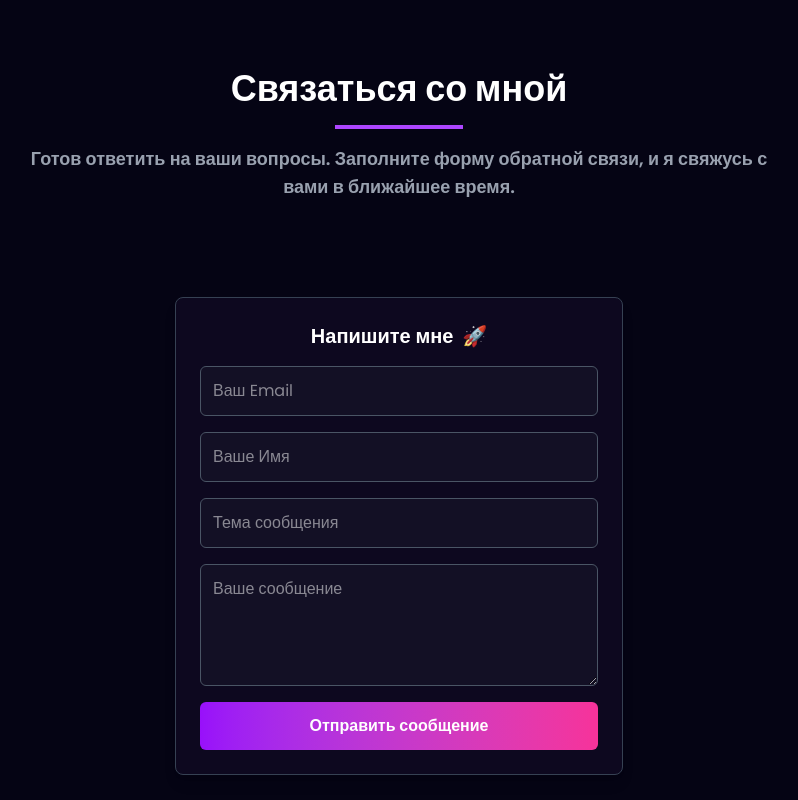
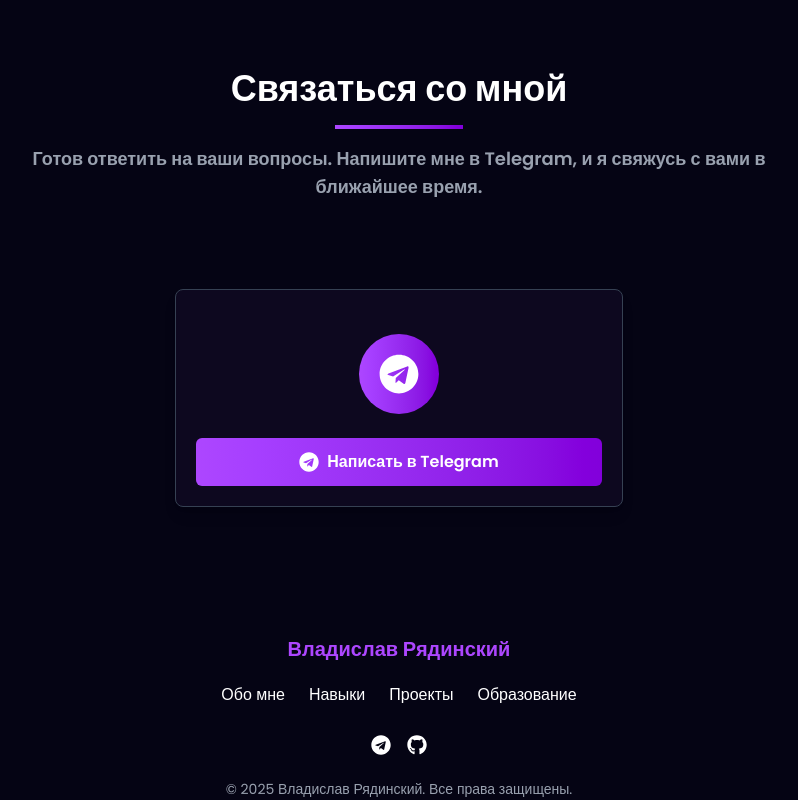
Before and after one commit to vlad-ryad/portfolio_project, a React (Vite) app: page / in a window 1280 px wide. Shown: the part 4980-5780 px from the top of the page, without its empty margins (241-1039 px from the left). Built offline with nearby package versions, Linux system fonts and the light colour scheme.

Commit message:
feat: заменил контактную форму ссылкой в Telegram

```diff
--- a/src/components/Contact/Contact.jsx
+++ b/src/components/Contact/Contact.jsx
@@ -1,112 +1,47 @@
-import React, {useRef, useState} from "react";
-import emailjs from "@emailjs/browser";
-import {ToastContainer, toast} from "react-toastify";
-import "react-toastify/dist/ReactToastify.css";
+import React from "react";
+import { FaTelegram } from "react-icons/fa";
 
 const Contact = () => {
-  const form = useRef();
-  const [isSent, setIsSent] = useState(false);
+  const telegramUsername = "vlad_ryad"; // Замените на ваш username Telegram
 
-  const sendEmail = (e) => {
-    e.preventDefault();
-
-    emailjs
-      .sendForm("service_7d77rx4",  //  EmailJS Service ID
-        "template_25dxhsa",  //  EmailJS Template ID
-        form.current, "bGqgZGx8StvObPdgC"  //  EmailJS Public Key
-      )
-      .then(() => {
-        setIsSent(true);
-        form.current.reset(); // Очистка полей формы после отправки
-        toast.success("Сообщение успешно отправлено! ✅", {
-          position: "top-right",
-          autoClose: 3000,
-          hideProgressBar: false,
-          closeOnClick: true,
-          pauseOnHover: true,
-          draggable: true,
-          theme: "dark",
-        });
-      }, (error) => {
-        console.error("Ошибка при отправке сообщения:", error);
-        toast.error("Не удалось отправить сообщение. Пожалуйста, попробуйте еще раз.", {
-          position: "top-right",
-          autoClose: 3000,
-          hideProgressBar: false,
-          closeOnClick: true,
-          pauseOnHover: true,
-          draggable: true,
-          theme: "dark",
-        });
-      });
-  };
-
-  return (<section
+  return (
+    <section
       id="contact"
       className="flex flex-col items-center justify-center py-24 px-[12vw] md:px-[7vw] lg:px-[20vw]"
     >
-    {/* Контейнер уведомлений */}
-    <ToastContainer />
-
       {/* Заголовок секции */}
       <div className="text-center mb-16">
         <h2 className="text-4xl font-bold text-white">Связаться со мной</h2>
-      <div className="w-32 h-1 bg-purple-500 mx-auto mt-4"></div>
+        <div className="w-32 h-1 bg-gradient-to-r from-purple-500 to-purple-700 mx-auto mt-4"></div>
         <p className="text-gray-400 mt-4 text-lg font-semibold">
-        Готов ответить на ваши вопросы. Заполните форму обратной связи, и я свяжусь с вами в ближайшее время.
+          Готов ответить на ваши вопросы. Напишите мне в Telegram, и я свяжусь с вами в ближайшее время.
         </p>
       </div>
 
-    {/* Форма обратной связи */}
-    <div className="mt-8 w-full max-w-md bg-[#0d081f] p-6 rounded-lg shadow-lg border border-gray-700">
-      <h3 className="text-xl font-semibold text-white text-center">
-        Напишите мне <span className="ml-1">🚀</span>
-      </h3>
+      {/* Блок связи через Telegram */}
+      <div className="mt-6 w-full max-w-md bg-[#0d081f] p-5 rounded-lg shadow-lg border border-gray-700">
 
-      <form
-        ref={form}
-        onSubmit={sendEmail}
-        className="mt-4 flex flex-col space-y-4"
+        <div className="mt-6 flex flex-col items-center space-y-6">
+          {/* Иконка Telegram */}
+          <div className="w-20 h-20 bg-gradient-to-r from-purple-500 to-purple-700 rounded-full flex items-center justify-center">
+            <FaTelegram className="w-10 h-10 text-white" />
+          </div>
+
+          {/* Кнопка перехода в Telegram */}
+          <a
+            href={`https://t.me/${telegramUsername}`}
+            target="_blank"
+            rel="noopener noreferrer"
+            className="w-full bg-gradient-to-r from-purple-500 to-purple-700 py-3 text-white font-semibold rounded-md hover:opacity-90 transition flex items-center justify-center space-x-2 hover:from-purple-600 hover:to-purple-800"
           >
-        <input
-          type="email"
-          name="user_email"
-          placeholder="Ваш Email"
-          required
-          className="w-full p-3 rounded-md bg-[#131025] text-white border border-gray-600 focus:outline-none focus:border-purple-500"
-        />
-        <input
-          type="text"
-          name="user_name"
-          placeholder="Ваше Имя"
-          required
-          className="w-full p-3 rounded-md bg-[#131025] text-white border border-gray-600 focus:outline-none focus:border-purple-500"
-        />
-        <input
-          type="text"
-          name="subject"
-          placeholder="Тема сообщения"
-          required
-          className="w-full p-3 rounded-md bg-[#131025] text-white border border-gray-600 focus:outline-none focus:border-purple-500"
-        />
-        <textarea
-          name="message"
-          placeholder="Ваше сообщение"
-          rows="4"
-          required
-          className="w-full p-3 rounded-md bg-[#131025] text-white border border-gray-600 focus:outline-none focus:border-purple-500"
-        />
+            <FaTelegram className="w-5 h-5 text-white" />
+            <span>Написать в Telegram</span>
+          </a>
 
-        {/* Кнопка отправки */}
-        <button
-          type="submit"
-          className="w-full bg-gradient-to-r from-purple-600 to-pink-500 py-3 text-white font-semibold rounded-md hover:opacity-90 transition"
-        >
-          Отправить сообщение
-        </button>
-      </form>
         </div>
-  </section>);
+      </div>
+    </section>
+  );
 };
 
 export default Contact;
```
Lines whose indentation alone changed are shown as unchanged.
